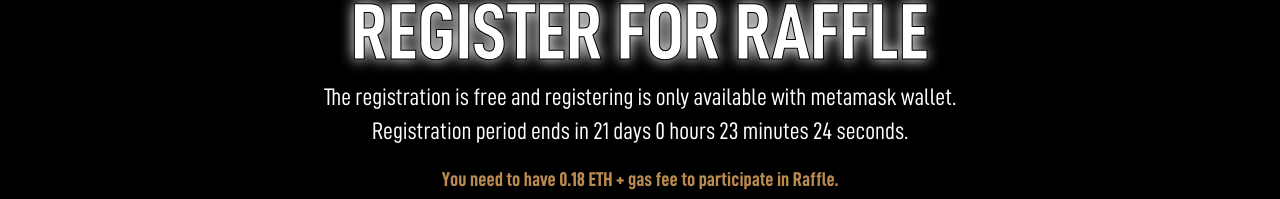
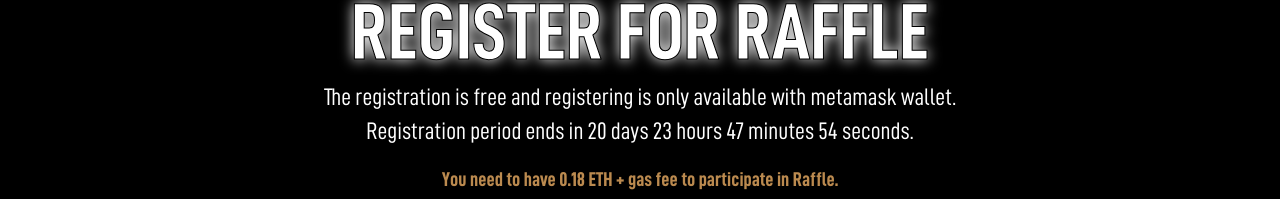
Before and after one commit to AshotSimonyan/racing-social-club-local, a React (Create React App) app: page / in a window 1280 px wide. Shown: the part 259-458 px from the top of the page. Built offline with nearby package versions, Linux system fonts and the light colour scheme; no server answers.

Commit message:
loading style change

```diff
--- a/src/App.js
+++ b/src/App.js
@@ -367,8 +367,8 @@ function App() {
             <section>
                 <div className="content">
                     <Countdown
-                        date={'2022-06-24T12:35:55'}
-                        // date={1648664657000}
+                        // date={'2022-07-24T12:35:55'}
+                        date={1656072025000}
                         renderer={renderer}
                     />
                 </div>
--- a/src/components/UIKit/Button/Button.style.js
+++ b/src/components/UIKit/Button/Button.style.js
@@ -73,6 +73,10 @@ export const ButtonStyle = styled.a`
   ${({isLoading}) =>
           isLoading && css`
             pointer-events: none;
+            &:hover {
+              background-color: ${({theme}) => theme.colors.white};
+              color: ${({theme}) => theme.colors.black};
+            }
           `
   }
   .lds-ring {
```
